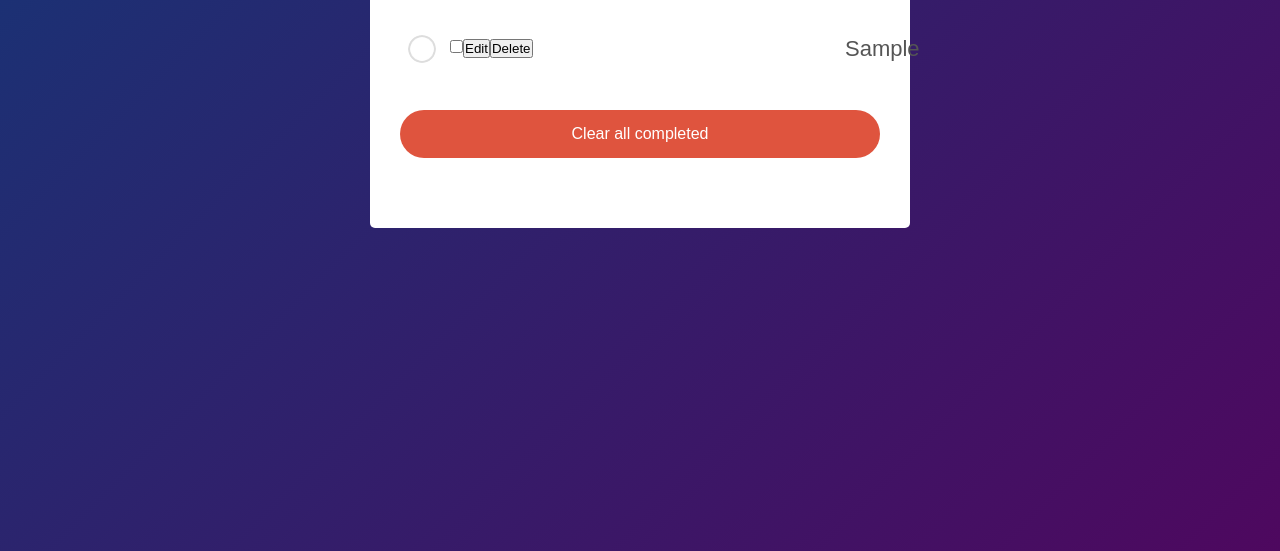
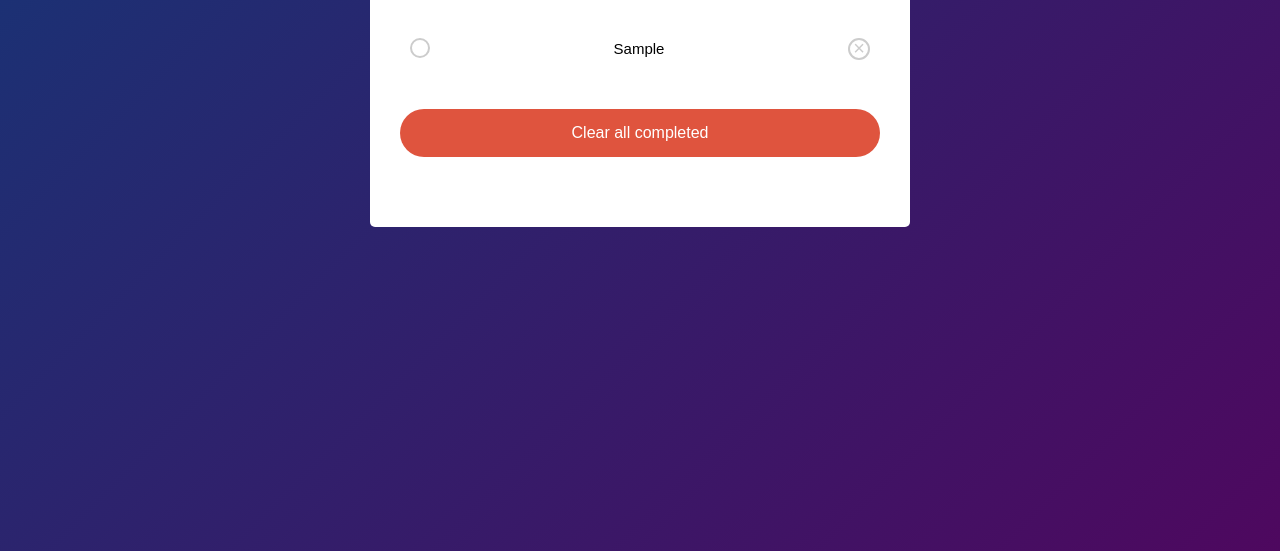
Before and after one commit to Abbas-Aljuaifari/To-Do-List, a website built with webpack: page src/index.html in a window 1280 px wide. Both pictures are taken after typing "Sample" into the empty fields and a click on the button "Add". Shown: the part 249-800 px from the top of the page. Built offline with nearby package versions, Linux system fonts and the light colour scheme.

Commit message:
Adding code on index.js file and update style.css

```diff
--- a/src/index.js
+++ b/src/index.js
@@ -40,24 +40,23 @@
 
   tasks.forEach((task, index) => {
     const listItem = document.createElement("li");
+    listItem.className = "task-item";
 
     const checkbox = document.createElement("input");
     checkbox.type = "checkbox";
     checkbox.checked = task.completed;
+    checkbox.className = "task-checkbox";
     checkbox.addEventListener("change", () => toggleComplete(index));
 
     const description = document.createElement("span");
     description.textContent = task.description;
+    description.className = "task-description";
     description.addEventListener("dblclick", () => {
       editTaskDescription(index);
     });
 
-    const editButton = document.createElement("button");
-    editButton.textContent = "Edit";
-    editButton.addEventListener("click", () => editTaskPrompt(index));
-
     const deleteButton = document.createElement("button");
-    deleteButton.textContent = "Delete";
+    deleteButton.className = "task-delete-button";
     deleteButton.addEventListener("click", function () {
       deleteTask(index);
       displayTasks();
@@ -65,7 +64,6 @@
 
     listItem.appendChild(checkbox);
     listItem.appendChild(description);
-    listItem.appendChild(editButton);
     listItem.appendChild(deleteButton);
 
     listContainer.appendChild(listItem);
@@ -85,6 +83,7 @@
 
   const input = document.createElement("input");
   input.type = "text";
+  input.className = "my-input";
   input.value = description.textContent;
   input.addEventListener("keyup", (event) => {
     if (event.key === "Enter") {
--- a/src/style.css
+++ b/src/style.css
@@ -78,50 +78,42 @@
 .list-contaner li {
   list-style: none;
   font-size: 15px;
-  padding: 12px 8px 12px 50px;
-  user-select: none;
+  cursor: pointer;
+  position: relative;
+  display: flex;
+  align-items: center;
+  justify-content: space-between;
+  padding: 10px;
+}
+
+.task-checkbox {
+  appearance: none;
+  width: 20px;
+  height: 20px;
+  border-radius: 50%;
+  border: 2px solid #ccc;
+  outline: none;
   cursor: pointer;
   position: relative;
 }
 
-.list-contaner li::before {
-  content: "";
-  position: absolute;
-  height: 28px;
-  width: 28px;
-  border-radius: 50%;
-  background-image: url(./asset/unchecked.png);
-  background-size: cover;
-  background-position: center;
-  top: 8px;
-  left: 8px;
+.task-checkbox:checked {
+  background-color: #df543e;
 }
 
-.list-contaner li.checked {
-  color: #555;
-  text-decoration: line-through;
+.my-input {
+  border-radius: 10px;
+  padding: 5px;
 }
 
-.list-contaner li.checked::before {
-  background-image: url(./asset/checked.png);
-}
-
-.list-contaner li span {
+.task-checkbox:checked::after {
+  content: "\2713";
+  color: white;
+  font-size: 14px;
   position: absolute;
-  right: 5px;
-  top: 7px;
-  width: 30px;
-  height: 30px;
-  font-size: 22px;
-  color: #555;
-  line-height: 29px;
-  text-align: center;
-  border-radius: 50%;
-}
-
-.list-contaner li span:hover {
-  background: #edeef0;
-  transition: background-color 0.6s ease-in-out;
+  top: 50%;
+  left: 50%;
+  transform: translate(-50%, -50%);
 }
 
 .Remove-btn {
@@ -141,3 +133,34 @@
 .Remove-btn:hover {
   background-color: #ffd8ac;
 }
+
+.task-delete-button {
+  appearance: none;
+  width: 22px;
+  height: 22px;
+  border-radius: 50%;
+  border: 2px solid #ccc;
+  outline: none;
+  cursor: pointer;
+  position: relative;
+  background-color: transparent;
+  top: 1px;
+}
+
+.task-delete-button::after {
+  content: "\00D7";
+  color: #ccc;
+  font-size: 20px;
+  position: absolute;
+  top: 43%;
+  left: 50%;
+  transform: translate(-50%, -50%);
+}
+
+.task-delete-button:hover {
+  background-color: #df543e;
+}
+
+.task-delete-button:hover::after {
+  color: white;
+}
```
